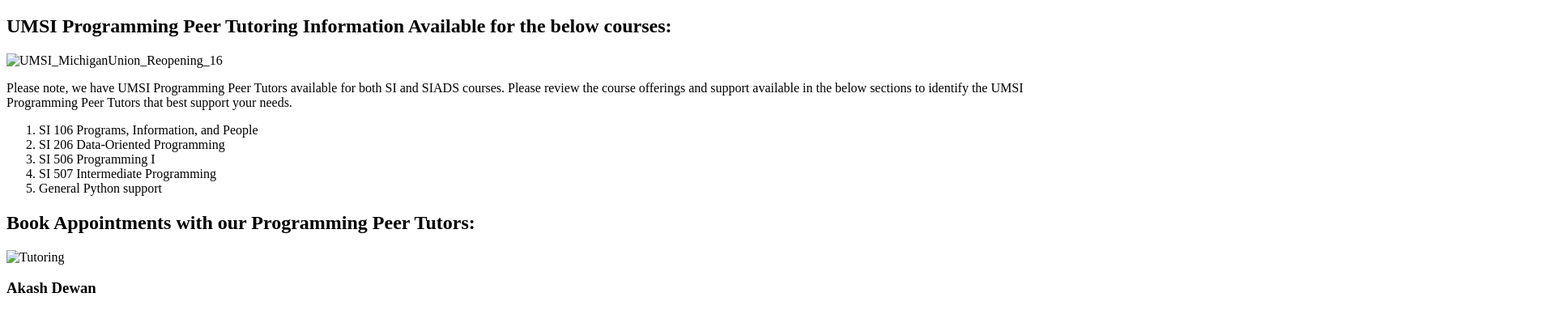
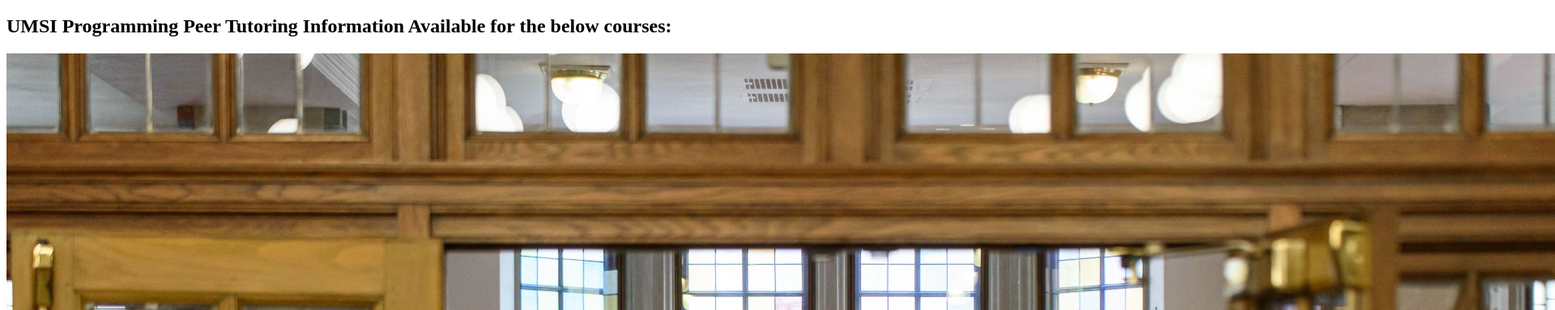
Before and after one commit to cindylun1122/client_project_html_f24, a plain HTML site: page UMSI Programming Tutoring.html in a window 1280 px wide. Shown: the part 175-558 px from the top of the page at 81% size, 1920 px wide, since content can reach past the window. Drawn offline with Linux system fonts and the light colour scheme; the site is published under a folder, as on GitHub Pages, so addresses that start at the root find nothing.

Commit message:
Update UMSI Programming Tutoring.html

```diff
--- a/UMSI Programming Tutoring.html
+++ b/UMSI Programming Tutoring.html
@@ -24,7 +24,7 @@
     <main id="main">
         <div>
             <h2>UMSI Programming Peer Tutoring Information Available for the below courses:</h2>
-            <img src="/images/UMSI_MichiganUnion_Reopening_16.jpg" alt="UMSI_MichiganUnion_Reopening_16">
+            <img src="images/UMSI_MichiganUnion_Reopening_16.jpg" alt="UMSI_MichiganUnion_Reopening_16">
             <p> Please note, we have UMSI Programming Peer Tutors available for both SI and SIADS courses. Please review the course offerings and support available in the below sections to identify the UMSI Programming Peer Tutors that best support your needs.
             </p>
             <ol>
@@ -38,7 +38,7 @@
 
         <div>
             <h2>Book Appointments with our Programming Peer Tutors:</h2>
-            <img src="/images/Tutoring.jpg" alt="Tutoring">
+            <img src="images/Tutoring.jpg" alt="Tutoring">
             <h3>Akash Dewan</h3>
             <p> Hey! My name is Akash Dewan and I am a senior in the BSI program on the Information Analysis pathway with minors in Computer Science and Digital Studies. I have an extensive background working with Python and SQL and would love to help you
                 out in any of the following classes: SI 106, SI 206/506, SI 305, and SI 330. I am looking to go into Data Analytics / Quantitative Research in the Media/Entertainment Industry so if that is something that aligns with you, please reach
```
